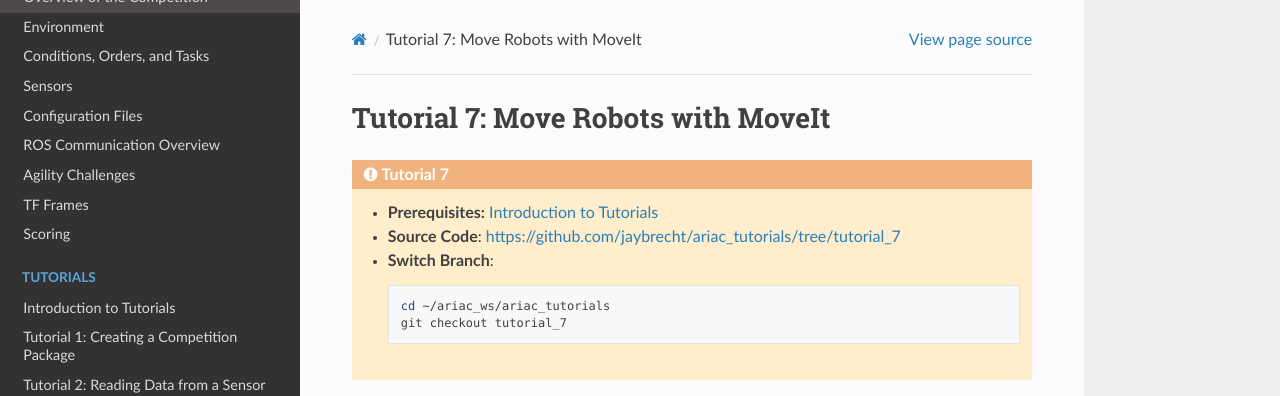
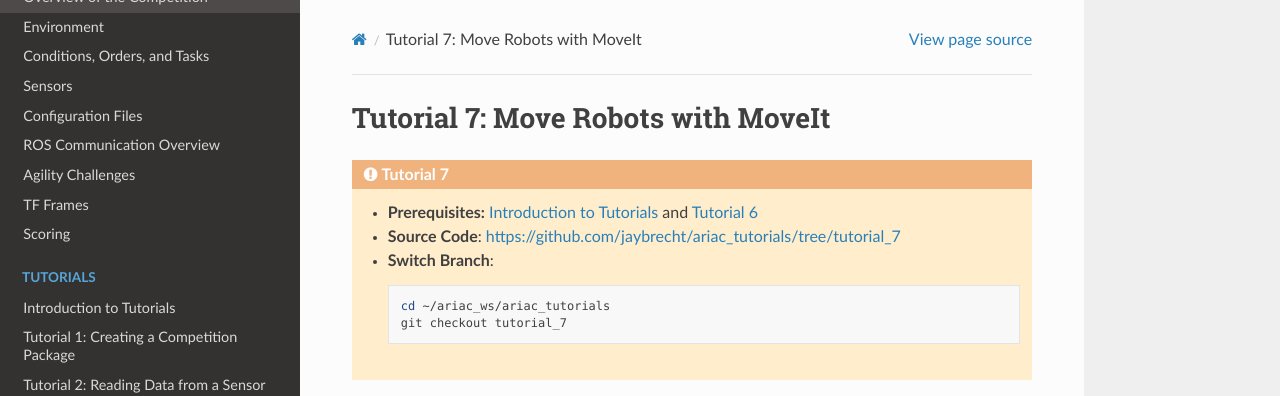
Before and after one commit to usnistgov/ARIAC, a Sphinx documentation site: the page built from docs/tutorials/tutorial_7.rst, in a window 1280 px wide and 900 px high. Shown: the top 396 px of the window. Built offline with Sphinx 7.4.7 and the Read the Docs theme 2.0.0, drawn with Linux system fonts in a browser that asks for light colours.

Commit message:
tutorial7

```diff
--- a/docs/tutorials/tutorial_2.rst
+++ b/docs/tutorials/tutorial_2.rst
@@ -21,7 +21,7 @@ Tutorial 2: Read Data from a Break Beam Sensor
   :class: attention
   :name: tutorial_2
 
-  - **Prerequisites:** :ref:`Introduction to Tutorials <TUTORIALS>`
+  - **Prerequisites:** :ref:`Introduction to Tutorials <TUTORIALS>` and :ref:`Tutorial 1 <TUTORIAL1>`
   - **Source Code**: `https://github.com/jaybrecht/ariac_tutorials/tree/tutorial_2 <https://github.com/jaybrecht/ariac_tutorials/tree/tutorial_2>`_
   - **Switch Branch**:
 
--- a/docs/tutorials/tutorial_3.rst
+++ b/docs/tutorials/tutorial_3.rst
@@ -21,7 +21,7 @@ Tutorial 3: Read Data from an Advanced Logical Camera
   :class: attention
   :name: tutorial_3
 
-  - **Prerequisites:** :ref:`Introduction to Tutorials <TUTORIALS>`
+  - **Prerequisites:** :ref:`Introduction to Tutorials <TUTORIALS>` :ref:`Tutorial 2 <TUTORIAL2>`
   - **Source Code**: `https://github.com/jaybrecht/ariac_tutorials/tree/tutorial_3 <https://github.com/jaybrecht/ariac_tutorials/tree/tutorial_3>`_
   - **Switch Branch**:
 
--- a/docs/tutorials/tutorial_4.rst
+++ b/docs/tutorials/tutorial_4.rst
@@ -22,7 +22,7 @@ Tutorial 4: Read an Order
   :class: attention
   :name: tutorial_4
 
-  - **Prerequisites:** :ref:`Introduction to Tutorials <TUTORIALS>`
+  - **Prerequisites:** :ref:`Introduction to Tutorials <TUTORIALS>` and :ref:`Tutorial 3 <TUTORIAL3>`
   - **Source Code**: `https://github.com/jaybrecht/ariac_tutorials/tree/tutorial_4 <https://github.com/jaybrecht/ariac_tutorials/tree/tutorial_4>`_
   - **Switch Branch**:
 
--- a/docs/tutorials/tutorial_5.rst
+++ b/docs/tutorials/tutorial_5.rst
@@ -20,7 +20,7 @@ Tutorial 5: Move AGVs to Stations
   :class: attention
   :name: tutorial_5
 
-  - **Prerequisites:** :ref:`Introduction to Tutorials <TUTORIALS>`
+  - **Prerequisites:** :ref:`Introduction to Tutorials <TUTORIALS>` and :ref:`Tutorial 4 <TUTORIAL4>`
   - **Source Code**: `https://github.com/jaybrecht/ariac_tutorials/tree/tutorial_5 <https://github.com/jaybrecht/ariac_tutorials/tree/tutorial_5>`_
   - **Switch Branch**:
 
--- a/docs/tutorials/tutorial_6.rst
+++ b/docs/tutorials/tutorial_6.rst
@@ -21,7 +21,7 @@ Tutorial 6: Enable/Disable a Gripper
   :class: attention
   :name: tutorial_6
 
-  - **Prerequisites:** :ref:`Introduction to Tutorials <TUTORIALS>`
+  - **Prerequisites:** :ref:`Introduction to Tutorials <TUTORIALS>` and :ref:`Tutorial 5 <TUTORIAL5>`
   - **Source Code**: `https://github.com/jaybrecht/ariac_tutorials/tree/tutorial_6 <https://github.com/jaybrecht/ariac_tutorials/tree/tutorial_6>`_
   - **Switch Branch**:
 
--- a/docs/tutorials/tutorial_7.rst
+++ b/docs/tutorials/tutorial_7.rst
@@ -24,7 +24,7 @@ Tutorial 7: Move Robots with MoveIt
   :class: attention
   :name: tutorial_7
 
-  - **Prerequisites:** :ref:`Introduction to Tutorials <TUTORIALS>`
+  - **Prerequisites:** :ref:`Introduction to Tutorials <TUTORIALS>` and :ref:`Tutorial 6 <TUTORIAL6>`
   - **Source Code**: `https://github.com/jaybrecht/ariac_tutorials/tree/tutorial_7 <https://github.com/jaybrecht/ariac_tutorials/tree/tutorial_7>`_
   - **Switch Branch**:
 
```
